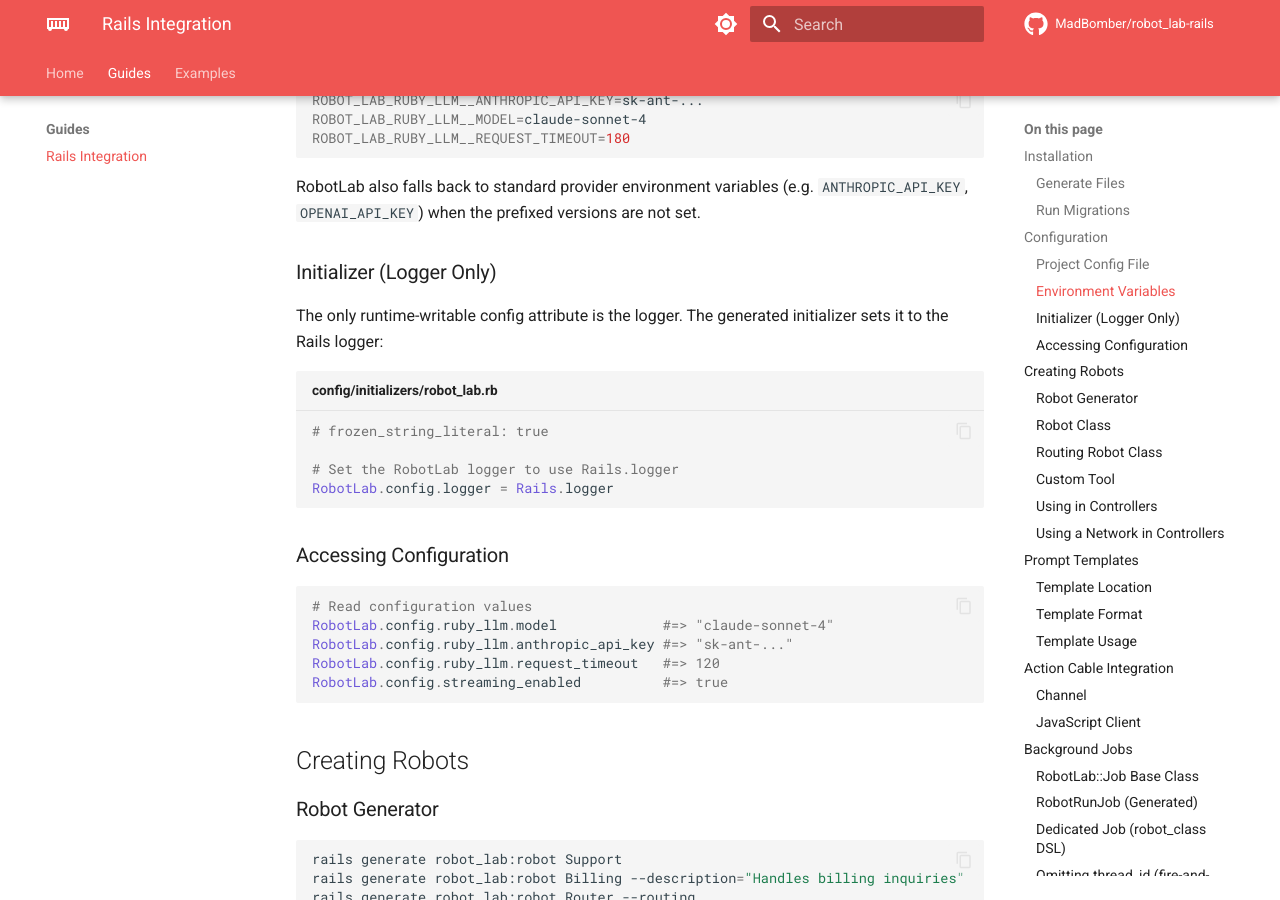
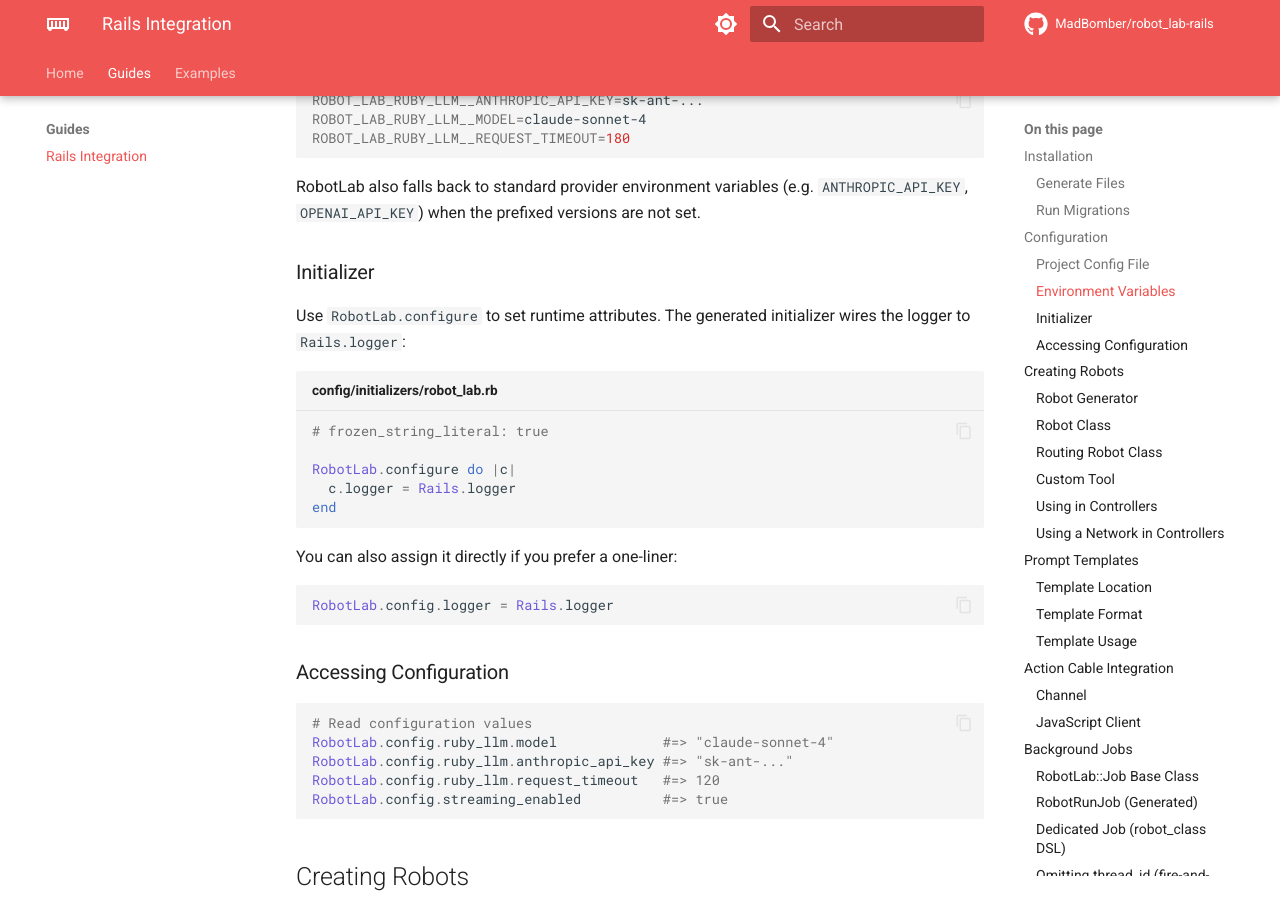
Before and after one commit to MadBomber/robot_lab-rails, an MkDocs documentation site: the page built from docs/guides/rails-integration.md, in a window 1280 px wide and 900 px high, scrolled down 1890 px. Built offline with MkDocs 1.6.1 and Material for MkDocs 9.7.7, drawn with Linux system fonts in a browser that asks for light colours; comment, search, counter and statistics services are not loaded; some of the changed text lies outside the part shown.

Commit message:
prep for release

````diff
--- a/docs/guides/rails-integration.md
+++ b/docs/guides/rails-integration.md
@@ -35,7 +35,7 @@ rails db:migrate
 
 ## Configuration
 
-RobotLab uses [MywayConfig](https://github.com/madbomber/myway_config) for configuration. There is no `RobotLab.configure` block. Instead, settings are loaded from YAML files and environment variables in the following priority order:
+RobotLab uses [MywayConfig](https://github.com/madbomber/myway_config) for static configuration. Settings are loaded from YAML files and environment variables in the following priority order:
 
 1. **Bundled defaults** (`lib/robot_lab/config/defaults.yml`)
 2. **Environment-specific overrides** (development, test, production sections)
@@ -85,14 +85,21 @@ ROBOT_LAB_RUBY_LLM__REQUEST_TIMEOUT=180
 
 RobotLab also falls back to standard provider environment variables (e.g. `ANTHROPIC_API_KEY`, `OPENAI_API_KEY`) when the prefixed versions are not set.
 
-### Initializer (Logger Only)
+### Initializer
 
-The only runtime-writable config attribute is the logger. The generated initializer sets it to the Rails logger:
+Use `RobotLab.configure` to set runtime attributes. The generated initializer wires the logger to `Rails.logger`:
 
 ```ruby title="config/initializers/robot_lab.rb"
 # frozen_string_literal: true
 
-# Set the RobotLab logger to use Rails.logger
+RobotLab.configure do |c|
+  c.logger = Rails.logger
+end
+```
+
+You can also assign it directly if you prefer a one-liner:
+
+```ruby
 RobotLab.config.logger = Rails.logger
 ```
 
````
Also changed, not shown: CHANGELOG.md (+16 -0 lines), robot_lab-rails.gemspec, 1 other file.
